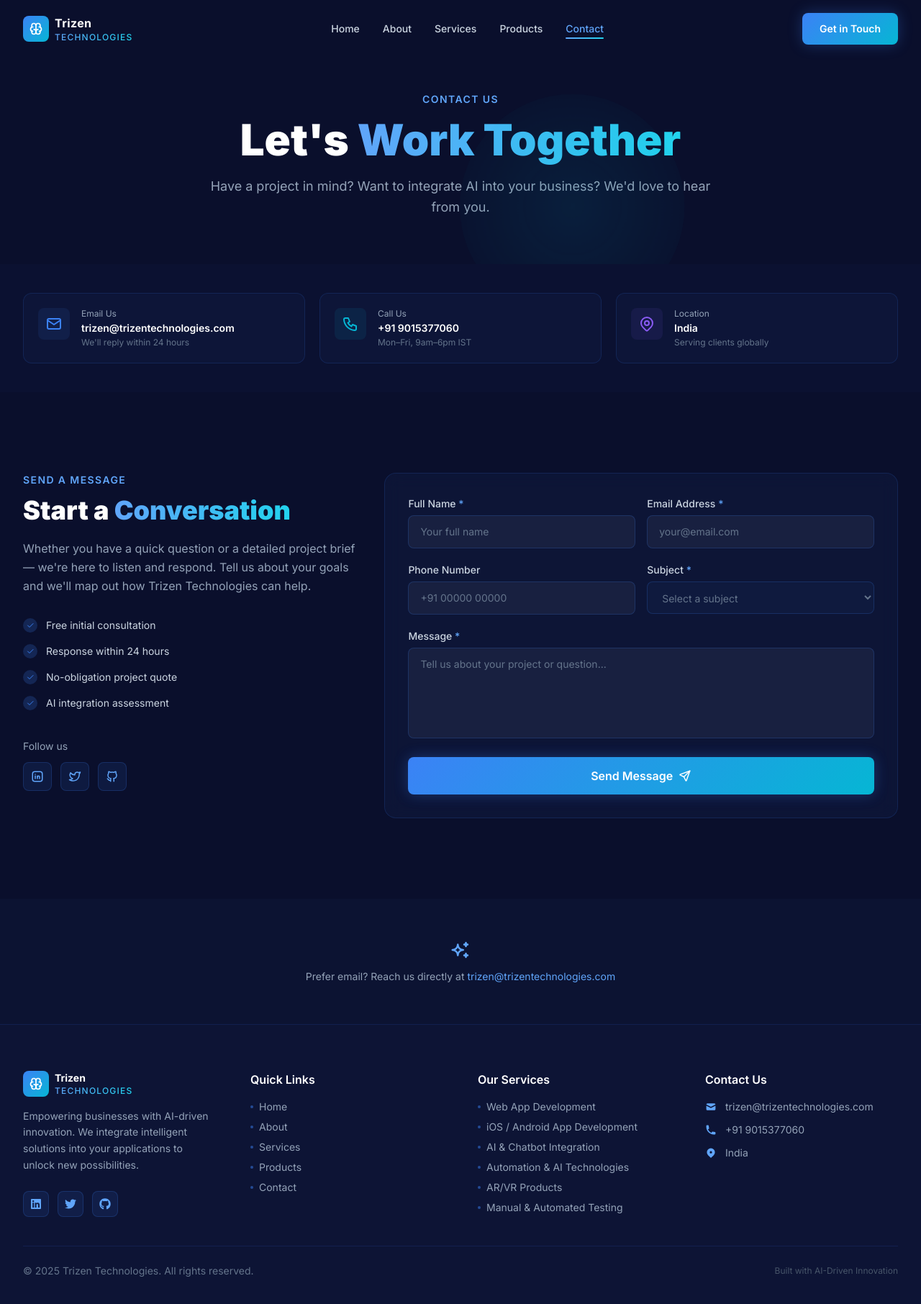
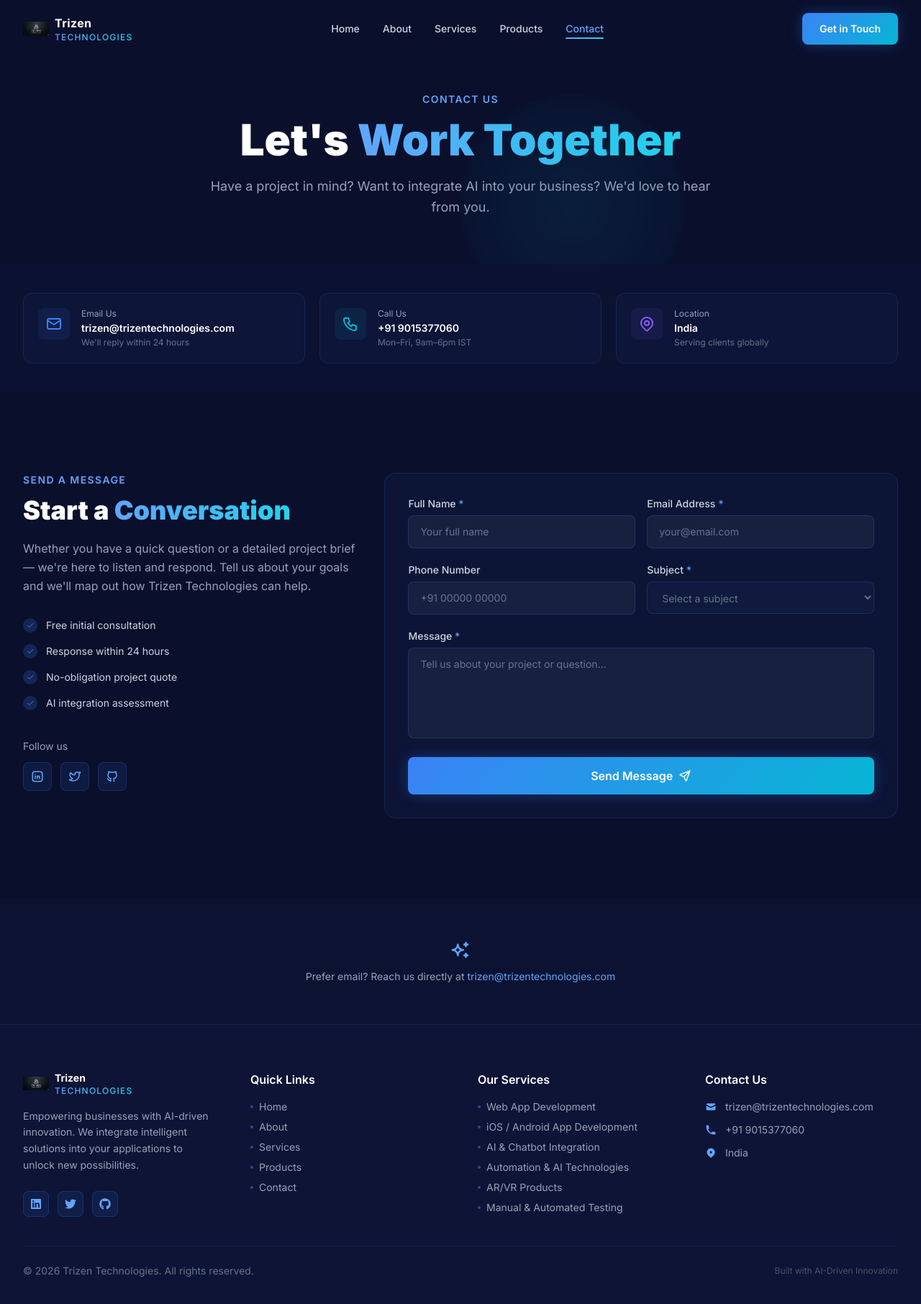
Before and after one commit to trizen-technologoies/Company-Website, a React (Vite) app: page /contact in a window 1280 px wide. Shown: the top 1812 px of the page at 72% size. Built offline with nearby package versions, Linux system fonts and the light colour scheme.

Commit message:
comment out

```diff
--- a/src/components/Footer.jsx
+++ b/src/components/Footer.jsx
@@ -1,5 +1,4 @@
 import { Link } from 'react-router-dom'
-import { TbBrain } from 'react-icons/tb'
 import { FaLinkedin, FaTwitter, FaGithub } from 'react-icons/fa'
 import { HiMail, HiPhone, HiLocationMarker } from 'react-icons/hi'
 
@@ -29,10 +28,7 @@ export default function Footer() {
           {/* Brand */}
           <div className="lg:col-span-1">
             <Link to="/" className="flex items-center gap-2 mb-4">
-              <div className="w-9 h-9 rounded-lg flex items-center justify-center"
-                style={{ background: 'linear-gradient(135deg, #3B82F6, #06B6D4)' }}>
-                <TbBrain className="text-white text-xl" />
-              </div>
+              <img src="/favicon.png" alt="Trizen Logo" className="w-9 h-9 rounded-lg object-contain" />
               <div className="flex flex-col leading-tight">
                 <span className="font-bold text-white text-sm">Trizen</span>
                 <span className="text-xs font-medium bg-gradient-to-r from-blue-400 to-cyan-400 bg-clip-text text-transparent tracking-widest uppercase">
@@ -44,13 +40,28 @@ export default function Footer() {
               Empowering businesses with AI-driven innovation. We integrate intelligent solutions into your applications to unlock new possibilities.
             </p>
             <div className="flex items-center gap-3">
-              <a href="#" className="w-9 h-9 rounded-lg bg-blue-500/10 border border-blue-500/20 flex items-center justify-center text-blue-400 hover:bg-blue-500/20 hover:text-blue-300 transition-all duration-200">
+              <a
+                href="https://linkedin.com"
+                target="_blank"
+                rel="noopener noreferrer"
+                className="w-9 h-9 rounded-lg bg-blue-500/10 border border-blue-500/20 flex items-center justify-center text-blue-400 hover:bg-blue-500/20 hover:text-blue-300 transition-all duration-200"
+              >
                 <FaLinkedin size={16} />
               </a>
-              <a href="#" className="w-9 h-9 rounded-lg bg-blue-500/10 border border-blue-500/20 flex items-center justify-center text-blue-400 hover:bg-blue-500/20 hover:text-blue-300 transition-all duration-200">
+              <a
+                href="https://twitter.com"
+                target="_blank"
+                rel="noopener noreferrer"
+                className="w-9 h-9 rounded-lg bg-blue-500/10 border border-blue-500/20 flex items-center justify-center text-blue-400 hover:bg-blue-500/20 hover:text-blue-300 transition-all duration-200"
+              >
                 <FaTwitter size={16} />
               </a>
-              <a href="#" className="w-9 h-9 rounded-lg bg-blue-500/10 border border-blue-500/20 flex items-center justify-center text-blue-400 hover:bg-blue-500/20 hover:text-blue-300 transition-all duration-200">
+              <a
+                href="https://github.com"
+                target="_blank"
+                rel="noopener noreferrer"
+                className="w-9 h-9 rounded-lg bg-blue-500/10 border border-blue-500/20 flex items-center justify-center text-blue-400 hover:bg-blue-500/20 hover:text-blue-300 transition-all duration-200"
+              >
                 <FaGithub size={16} />
               </a>
             </div>
@@ -126,7 +137,7 @@ export default function Footer() {
         {/* Bottom Bar */}
         <div className="mt-10 pt-6 border-t border-blue-900/30 flex flex-col sm:flex-row items-center justify-between gap-3">
           <p className="text-slate-500 text-sm">
-            © 2025 Trizen Technologies. All rights reserved.
+            © {new Date().getFullYear()} Trizen Technologies. All rights reserved.
           </p>
           <p className="text-slate-600 text-xs">
             Built with AI-Driven Innovation
--- a/src/components/Navbar.jsx
+++ b/src/components/Navbar.jsx
@@ -2,7 +2,6 @@ import { useState, useEffect } from 'react'
 import { Link, useLocation } from 'react-router-dom'
 import { motion, AnimatePresence } from 'framer-motion'
 import { HiMenuAlt3, HiX } from 'react-icons/hi'
-import { TbBrain } from 'react-icons/tb'
 
 const navLinks = [
   { name: 'Home', path: '/' },
@@ -40,12 +39,10 @@ export default function Navbar() {
     >
       <div className="max-w-7xl mx-auto px-4 sm:px-6 lg:px-8">
         <div className="flex items-center justify-between h-16 md:h-20">
+
           {/* Logo */}
           <Link to="/" className="flex items-center gap-2 group">
-            <div className="w-9 h-9 rounded-lg flex items-center justify-center"
-              style={{ background: 'linear-gradient(135deg, #3B82F6, #06B6D4)' }}>
-              <TbBrain className="text-white text-xl" />
-            </div>
+            <img src="/favicon.png" alt="Trizen Logo" className="w-9 h-9 rounded-lg object-contain" />
             <div className="flex flex-col leading-tight">
               <span className="font-bold text-white text-sm md:text-base tracking-wide">
                 Trizen
--- a/src/pages/Home.jsx
+++ b/src/pages/Home.jsx
@@ -166,7 +166,7 @@ export default function Home() {
         </div>
       </section>
 
-      {/* Stats Bar */}
+      {/* Stats Bar
       <section className="py-10 border-y border-blue-900/30"
         style={{ background: 'rgba(15,26,62,0.5)' }}>
         <div className="max-w-7xl mx-auto px-4 sm:px-6 lg:px-8">
@@ -177,7 +177,7 @@ export default function Home() {
             <StatCard value={3} label="Years of Excellence" />
           </div>
         </div>
-      </section>
+      </section> */}
 
       {/* What We Do */}
       <section className="py-20 md:py-28">
```
